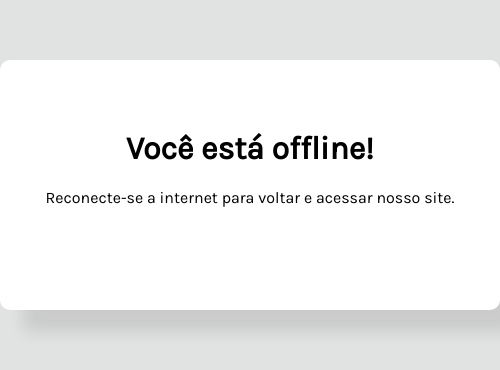
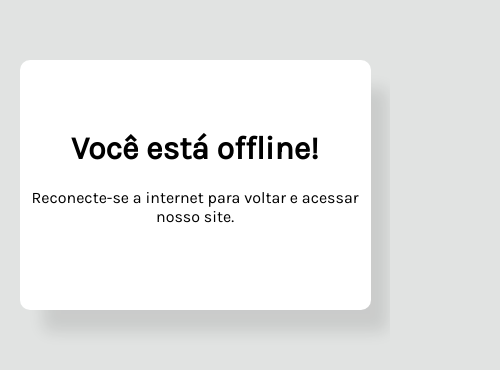
Before and after one commit to CaioHPerlin/ifms-capivaranotes, a website built with Vite: page offline.html in a window 390 px wide. Shown: the part 248-618 px from the top of the page, 500 px wide, since content can reach past the window. Built offline with nearby package versions, Linux system fonts and the light colour scheme.

Commit message:
bugfix: fix fallback styling

```diff
--- a/css/style.css
+++ b/css/style.css
@@ -203,7 +203,7 @@ img {
 }
 
 .offline{
-    min-width: 500px;
+    width: 500px;
     min-height: 250px;
     text-align: center;
     box-shadow: 20px 25px 15px -3px rgba(0,0,0,0.1);
@@ -234,4 +234,9 @@ p{
         justify-content: center;
         justify-items: center;
     }
+
+    .offline{
+        width: 90%;
+        margin: 0 auto  ;
+    }
   }
```
